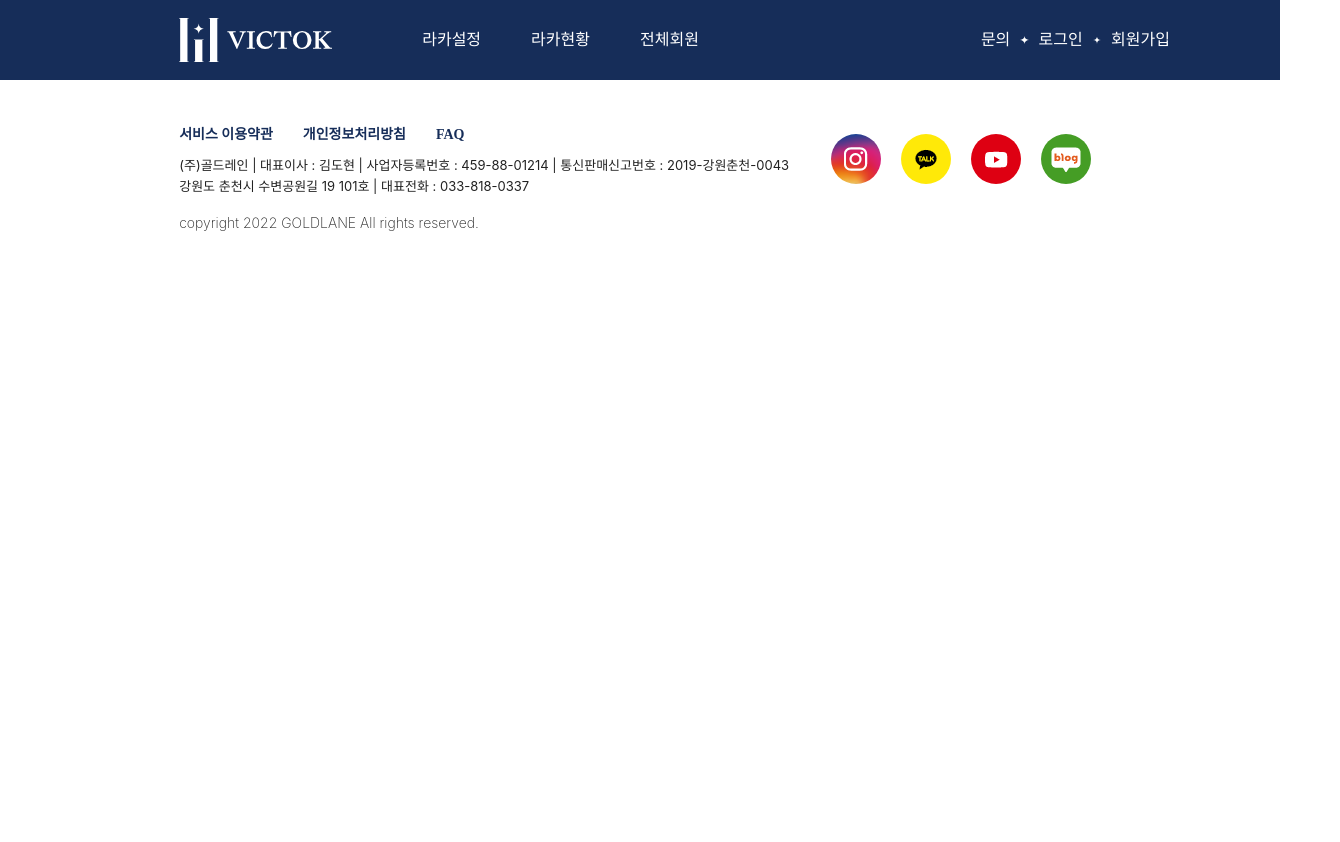
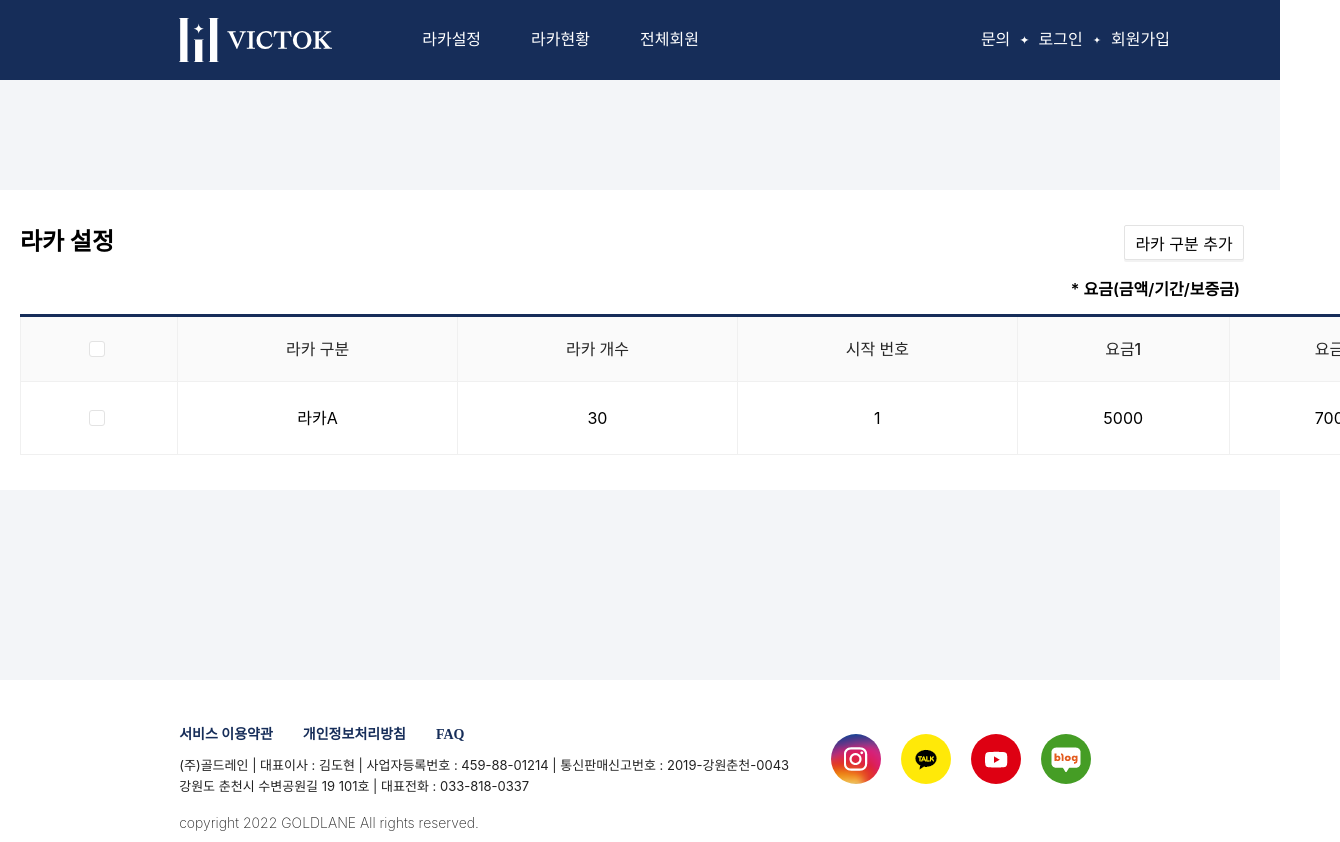
Before and after one commit to tuz22/victok-clone, a React (Create React App) app: page /lockersetting in a window 1280 px wide. Shown: the whole page, 1340 px wide, since content can reach past the window. Before the commit the page ends 800 px from the top, so only its background shows below. Built offline with nearby package versions, Linux system fonts and the light colour scheme.

Commit message:
라카 설정, 라우터 수정

```diff
--- a/src/App.js
+++ b/src/App.js
@@ -8,7 +8,8 @@ import Register from './pages/Register';
 import { Route, Routes } from 'react-router-dom';
 import Welcome from './pages/Welcome';
 import FindPw from './pages/FindPw';
-import Locker from './pages/Locker';
+import Lockershow from './pages/Lockershow';
+import Lockersetting from './pages/Lockersetting';
 
 function App() {
   return (
@@ -30,8 +31,11 @@ function App() {
         <Route path='/findpw' element={
           <FindPw />
         }/>
-        <Route path='/locker/status' element={
-          <Locker />
+        <Route path='/lockershow' element={
+          <Lockershow />
+        }/>
+        <Route path='/lockersetting' element={
+          <Lockersetting />
         }/>
       </Routes>
       <Footer />
--- a/src/components/header.js
+++ b/src/components/header.js
@@ -6,8 +6,8 @@ function Header() {
   const [tab, setTab] = useState();
   const tabData = [
     // {id: 0, title: '로고', link: '/'},
-    {id: 0, title: '라카설정', link: '/'},
-    {id: 1, title: '라카현황', link: '/locker/status'},
+    {id: 0, title: '라카설정', link: '/lockersetting'},
+    {id: 1, title: '라카현황', link: '/lockershow'},
     {id: 2, title: '전체회원', link: '/'},
   ];
   const[active, setActive] = useState();
--- /dev/null
+++ b/src/pages/Lockersetting.js
@@ -0,0 +1,96 @@
+import { useState } from "react";
+
+const lockerSettings = [
+  {id: 0, lockerName: '라카A', totalNumb: 30, startNumb: 1, fee1: 5000, fee2: 7000, notifiyCycle: 3},
+]
+
+function Lockersetting() {
+  const [checkedArr, setCheckedArr] = useState([])
+  let [count, setCount] = useState(0)
+  const [display, setDisplay] = useState('none')
+
+  const singleCheck = (checked, id) => {
+    console.log(id)
+    if (checked) {
+      setCheckedArr(prev => [...prev, id])
+    } else {
+      setCheckedArr(checkedArr.filter((e) => e !== id))
+    }
+  };
+
+  const allCheck = (checked) => {
+    if (checked) {
+      const idArr = [];
+      lockerSettings.forEach((e) => idArr.push(e.id))
+      setCheckedArr(idArr)
+    } else {
+      setCheckedArr([])
+    }
+  }
+
+  return (
+    <section className='settings'>
+      <div className='locker-form'>
+        <article className='locker-status-form'>
+          <div className='locker-status-header'>
+            <div className='left-btn'>
+              <h2>라카 설정</h2>
+            </div>
+            <div className='right-btn'>
+              <button className='add-btn'>라카 구분 추가</button>
+              {/* <button className='select-del-btn'>삭제</button> */}
+            </div>
+          </div>
+          <div className='status-note'>
+            <p>* 요금(금액/기간/보증금)</p>
+          </div>
+          <table>
+            <thead>
+              <tr>
+                <th>
+                  <div className='check-list-input'>
+                    <input type='checkbox' id='checkAll'
+                      onChange={(e) => allCheck(e.target.checked)}
+                      checked={checkedArr.length === lockerSettings.length ? true : false}
+                    />
+                    <label for='checkAll'/>
+                  </div>
+                </th>
+                <th>라카 구분</th>
+                <th>라카 개수</th>
+                <th>시작 번호</th>
+                <th>요금1</th>
+                <th>요금2</th>
+                <th>알림 주기</th>
+              </tr>
+            </thead>
+            <tbody>
+              {lockerSettings.map((data, i) => (
+                <tr>
+                  <td className='check-wrap'>
+                    <div className='check-list' key={i}>
+                      <div className='check-list-input'>
+                        <input type='checkbox' id={`check${data.id}`}
+                          onChange={(e) => singleCheck(e.target.checked, data.id)}
+                          checked={checkedArr.includes(data.id) ? true : false}
+                        />
+                        <label for={`check${data.id}`}/>
+                      </div>
+                    </div>
+                  </td>
+                  <td>{data.lockerName}</td>
+                  <td>{data.totalNumb}</td>
+                  <td>{data.startNumb}</td>
+                  <td>{data.fee1}</td>
+                  <td>{data.fee2}</td>
+                  <td>{data.notifiyCycle}</td>
+                </tr>
+              ))}
+            </tbody>
+          </table>
+        </article>
+      </div>
+    </section>
+  )
+}
+export default Lockersetting;
--- a/src/pages/Locker.js
+++ b/src/pages/Lockershow.js
@@ -6,9 +6,9 @@ const lockerStatus = [
   {id: 0, name: '홍길동', phone: '010-1234-1234', type: '일반', numb: 123, startDate: '21.12.23', endDate: '21.12.24', remainingDate: 1},
   {id: 1, name: '홍길동', phone: '010-1234-1234', type: '일반', numb: 123, startDate: '21.09.23', endDate: '21.12.24', remainingDate: 93},
 ]
-function Locker() {
+
+function Lockershow() {
   const [checkedArr, setCheckedArr] = useState([])
-  let [count, setCount] = useState(0)
   // const [display, setDisplay] = useState('none')
 
   const singleCheck = (checked, id) => {
@@ -28,10 +28,6 @@ function Locker() {
     } else {
       setCheckedArr([])
     }
-  }
-
-  const onCount = () => {
-    setCount++
   }
 
   return (
@@ -59,7 +55,7 @@ function Locker() {
                   }
                 </>
               ))}
-              {lockerStatus.map((data, i) => (console.log(data.remainingDate < 31)&&data.remainingDate < 31 === null
+              {lockerStatus.map((data, i) => (data.remainingDate < 31 === null
               ?
                 <div className='locker-30days-null'>
                   <p className='mark-icon'><img src={markIcon}/></p>
@@ -95,14 +91,14 @@ function Locker() {
               </div>
               <div className='right-btn'>
                 <input placeholder='이름 / 연락처 빠른 검색'/>
-                <button className='add-btn'>추가</button>
-                <button className='select-del-btn'>선택 삭제</button>
+                <button className='add-btn'>이용자 추가</button>
+                {/* <button className='select-del-btn'>선택 삭제</button> */}
               </div>
             </div>
             <table>
               <thead>
                 <tr>
-                  <th>
+                  <th className='checkbox-th'>
                     <div className='check-list-input'>
                       <input type='checkbox' id='checkAll'
                         onChange={(e) => allCheck(e.target.checked)}
@@ -151,4 +147,4 @@ function Locker() {
     </>
   )
 }
-export default Locker;
+export default Lockershow;
--- a/src/style/locker.css
+++ b/src/style/locker.css
@@ -11,24 +11,40 @@
 }
 .locker-form article {
   background: white;
-  width: 1200px;
-  height: 300px;
-  padding: 40px 20px 20px 30px;
+  width: 1400px;
+  /* height: 300px; */
+  /* padding: 40px 20px 20px 30px; */
+  padding: 35px 80px;
   margin: 20px 0 10px 0;
+  border-radius: 10px;
+  overflow: auto hidden;
 }
 .locker-form h2 {
   font-size: 24px;
   margin-bottom: 20px;
 }
 .locker-form th, tr, td {
-  border: 1px solid #E3E3E3;
+  border: 1px solid #f0f0f0;;
+  overflow-wrap: break-word;
+  padding: 16px;
 }
 .locker-form th {
+  height: 32px;
   font-size: 16px;
-  font-weight: 700;
+  font-weight: 500;
+  background: #fafafa;;
+  border-top: 3px solid rgb(22, 45, 89);
+  border-bottom: 1px solid #f0f0f0;
+  color: rgba(0,0,0,.85);
+  position: relative;
+}
+.locker-form td {
+  height: 40px;
 }
 .locker-form table {
-  width: 1140px;
+  width: 1700px;
+  min-width: 100%;
+  table-layout: auto;
   /* height: 52px; */
 }
 .locker-form thead {
@@ -37,12 +53,12 @@
   color: #162D59;
   font-size: 14px;
 }
-.locker-form thead th {
-  border-top: 3px solid #162D59;
-}
 .locker-form .check-list-input {
   display: flex;
   justify-content: center;
+}
+.locker-form .checkbox-th {
+  width: 0;
 }
 .locker-form tbody tr {
   height: 52px;
@@ -91,21 +107,22 @@
 }
 .left-btn > button {
   width: 74px;
-  height: 37px;
-  border-radius: 5px;
+  height: 36px;
+  border-radius: 2px;
+  border: 1px solid #d9d9d9;
   background: #162D59;
   margin: 0 6px 0 0;
 }
 .left-btn .array-btn {
-  background: #F3F5F8;
+  background: white;
   color: #313131;
 }
 .right-btn > input {
   width: 231px;
-  height: 37px;
+  height: 32px;
   background: #FFFFFF;
   border: 1px solid #E3E3E3;
-  border-radius: 4px;
+  border-radius: 2px;
 }
 .right-btn {
   display: flex;
@@ -114,14 +131,16 @@
 .right-btn > button {
   border: 1px solid #E3E3E3;
   background: #E3E3E3;
-  border-radius: 5px;
+  border-radius: 2px;
   margin-top: 0;
 }
 .right-btn .add-btn {
-  width: 60px;
-  height: 37px;
+  width: 120px;
+  height: 35px;
   margin-left: 6px;
   margin-right: 6px;
+  background: #FFFFFF;
+  border: 1px solid #E3E3E3;
   color: black;
 }
 .right-btn .select-del-btn {
@@ -129,3 +148,18 @@
   height: 37px;
   color: #D7A35F;
 }
+
+/* locker settings */
+.settings {
+  display: flex;
+  align-items: flex-start;
+}
+.settings .locker-form {
+  margin-top: 90px;
+}
+.settings .status-note {
+  text-align: right;
+  margin-right: 20px;
+  margin-bottom: 15px;
+  font-weight: 600;
+}
```
Lines whose indentation alone changed are shown as unchanged.
